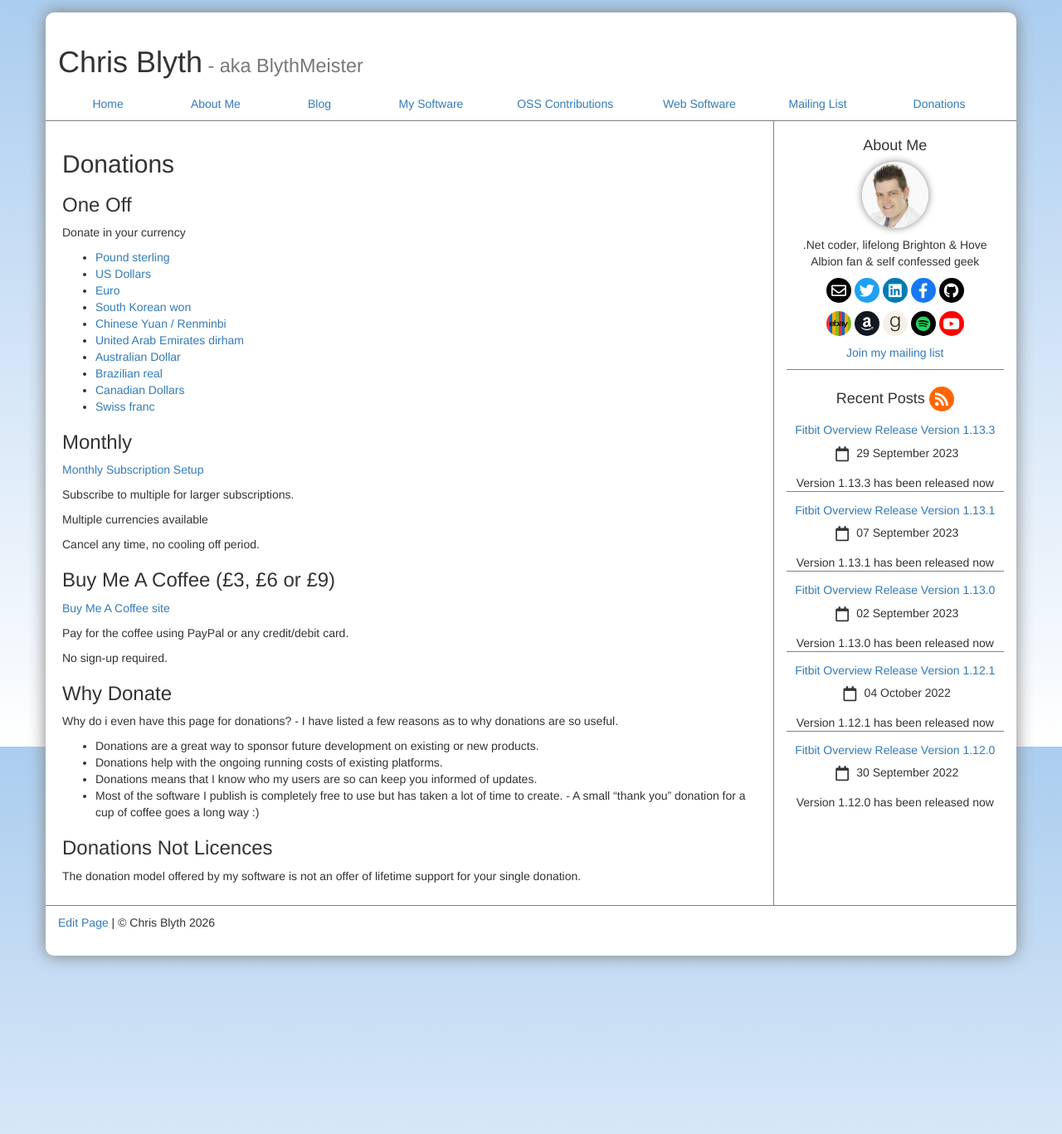
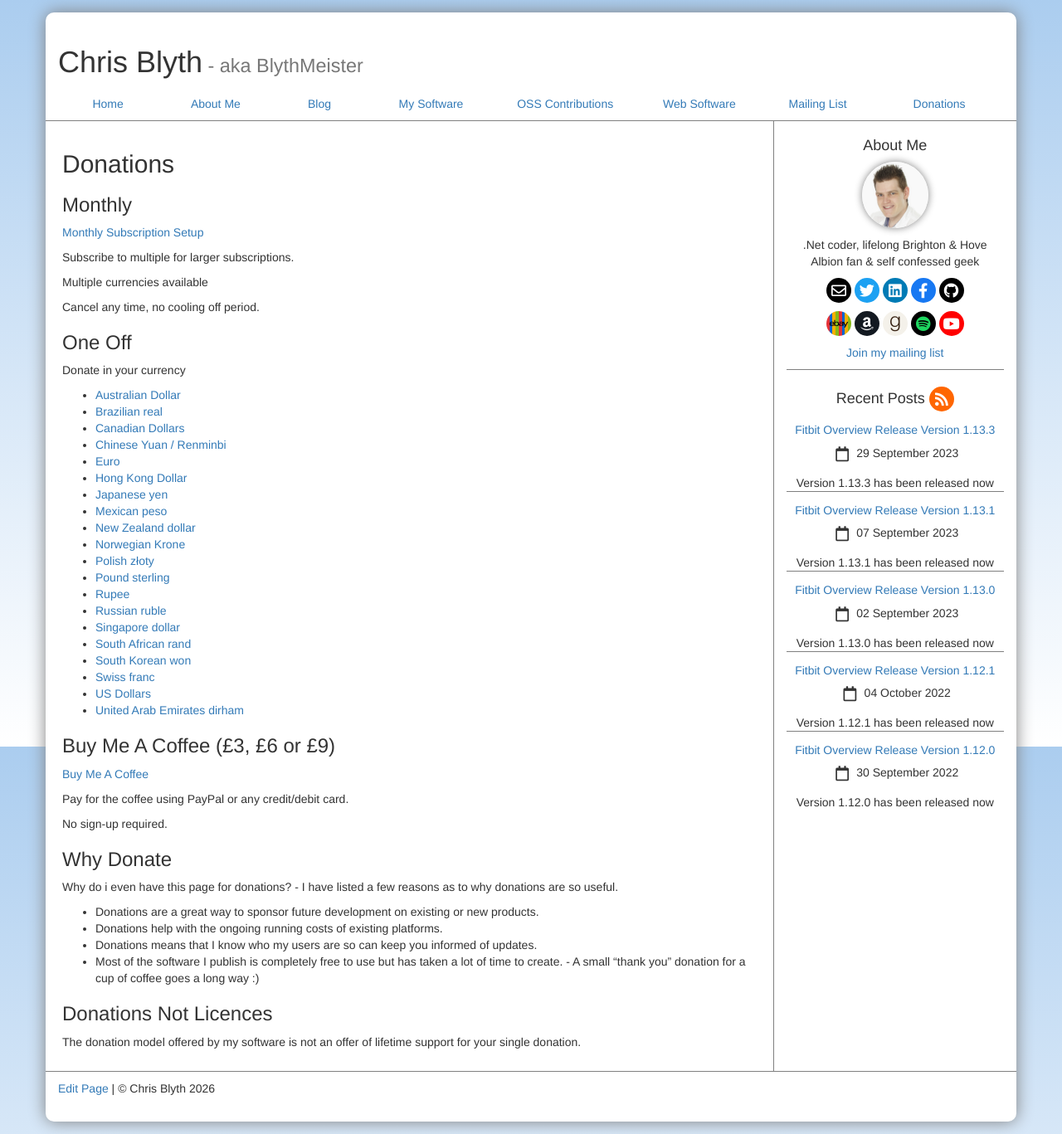
Before and after one commit to BlythMeister/blyth.me.uk, a Jekyll site: the page built from donations/index.md, in a window 1280 px wide. Shown: the whole page at 83% size. Built offline with Jekyll 4.4.1, drawn with Linux system fonts in a browser that asks for light colours; nearby versions of some CDN libraries.

Commit message:
Update donation options and currencies
Reorganized donation options by adding multiple currencies for one-off donations and removing duplicates.

```diff
--- a/donations/index.md
+++ b/donations/index.md
@@ -30,9 +15,34 @@ Multiple currencies available
 
 Cancel any time, no cooling off period.
 
+### One Off
+
+Donate in your currency
+
+* [Australian Dollar](https://donate.stripe.com/9B6cN48doa9XaCX5EE4ko0b)
+* [Brazilian real](https://donate.stripe.com/5kQ9ASfFQ6XLbH1c324ko0c)
+* [Canadian Dollars](https://donate.stripe.com/14AcN4eBM0zn7qLc324ko0d)
+* [Chinese Yuan / Renminbi](https://donate.stripe.com/bJe5kCgJU4PD7qL8QQ4ko04)
+* [Euro](https://donate.stripe.com/4gwcNLgyh9KA1qg6oq)
+* [Hong Kong Dollar](https://donate.stripe.com/00wcN4bpA1Drh1l8QQ4ko0f)
+* [Japanese yen](https://donate.stripe.com/eVqeVcalweqdeTdffe4ko0h)
+* [Mexican peso](https://donate.stripe.com/7sY7sK0KWgyl7qL6II4ko0i)
+* [New Zealand dollar](https://donate.stripe.com/9B67sK79kbe18uP4AA4ko0k)
+* [Norwegian Krone](https://donate.stripe.com/6oU8wO65gdm98uP6II4ko0j)
+* [Polish złoty](https://donate.stripe.com/00w4gyctEa9XcL5c324ko0l)
+* [Pound sterling](https://donate.stripe.com/4gw9Bzgyh0a03yo8ww)
+* [Rupee](https://donate.stripe.com/8x2bJ08doci512ngji4ko0g)
+* [Russian ruble](https://donate.stripe.com/28E4gyalwa9Xh1ld764ko0m)
+* [Singapore dollar](https://donate.stripe.com/00w8wO3X8dm99yTd764ko0n)
+* [South African rand](https://donate.stripe.com/9B6dR8ctE81Ph1l6II4ko0o)
+* [South Korean won](https://donate.stripe.com/bJe9ASctE95Th1l1oo4ko05)
+* [Swiss franc](https://donate.stripe.com/bJebJ01P06XL6mH0kk4ko0e)
+* [US Dollars](https://donate.stripe.com/aEUfZXdm5aOE7OE8wx)
+* [United Arab Emirates dirham](https://donate.stripe.com/5kQcN40KWgylh1l9UU4ko09)
+
 ### Buy Me A Coffee (£3, £6 or £9)
 
-[Buy Me A Coffee site](https://www.buymeacoffee.com/blythmeister)
+[Buy Me A Coffee](https://www.buymeacoffee.com/blythmeister)
 
 Pay for the coffee using PayPal or any credit/debit card.
 
```
Also changed, not shown: other parts of donations/index.md (+0 -15 lines).
